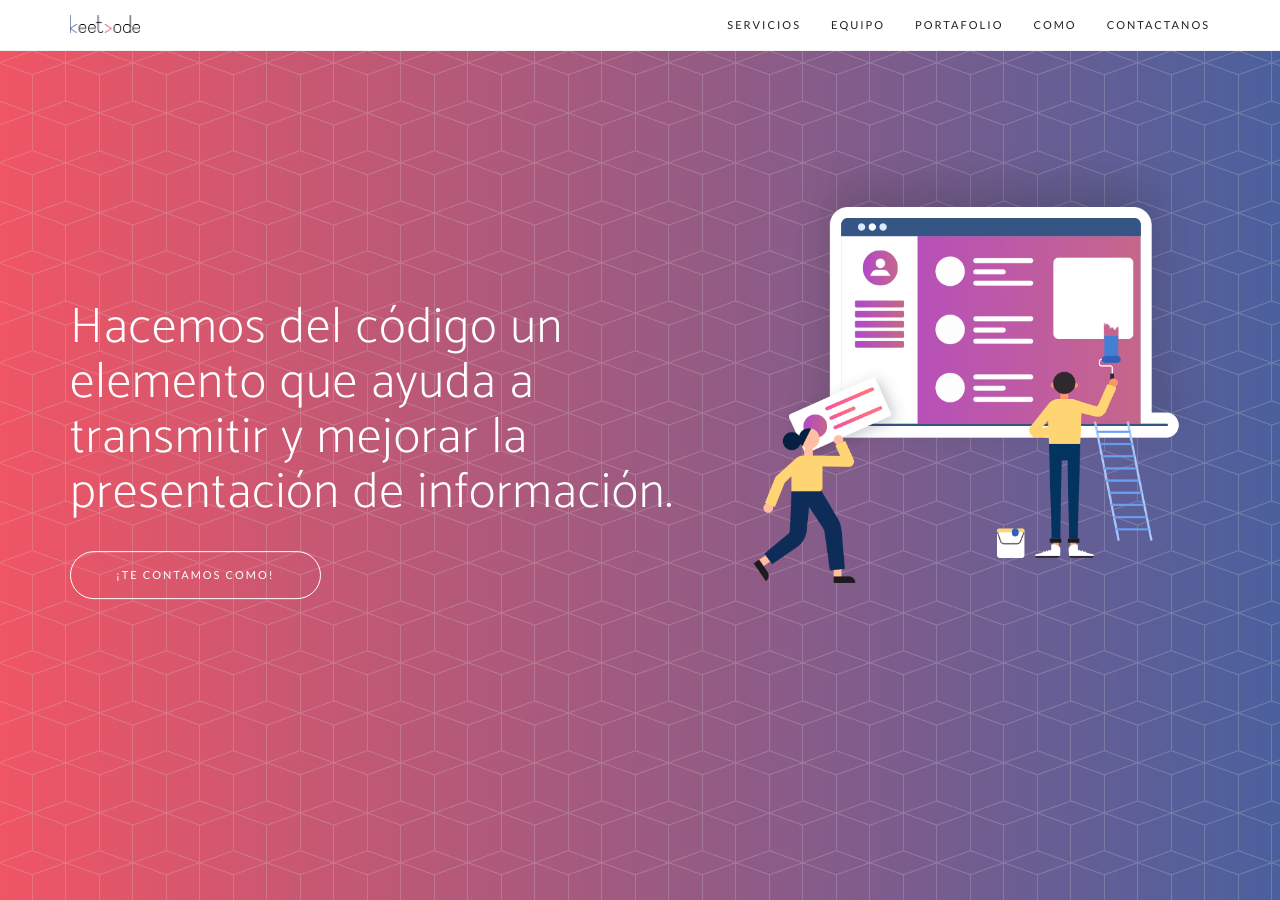
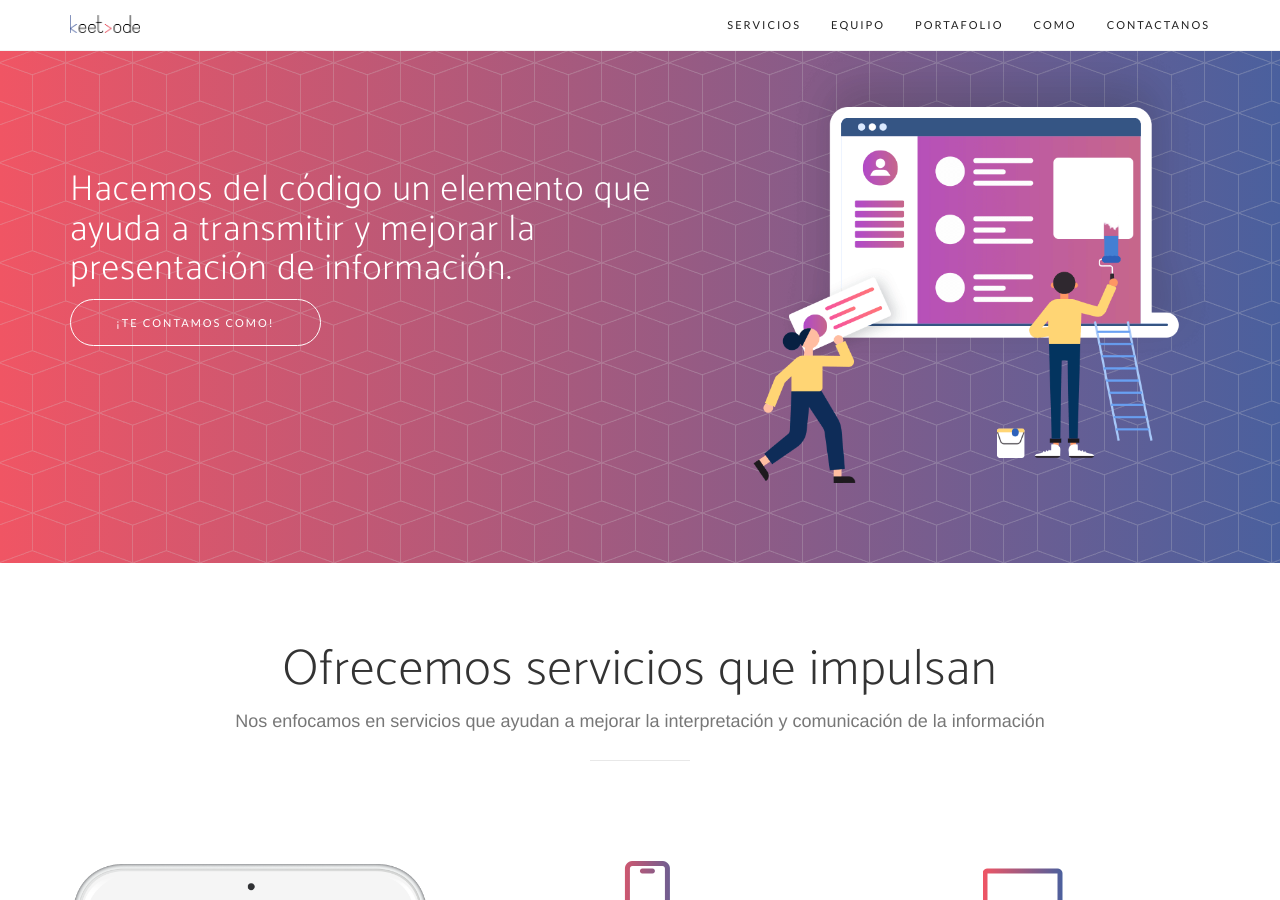
Before and after one commit to keetcode-com/keetcode-com.github.io, a Jekyll site: the page built from index.html, in a window 1280 px wide and 900 px high. Built offline with Jekyll 4.4.1, drawn with Linux system fonts in a browser that asks for light colours; nearby versions of some CDN libraries; some web fonts are replaced; the list of posts is cut into pages by our own code.

Commit message:
Cambios para mejorar la visualización

```diff
--- a/_config.yml
+++ b/_config.yml
@@ -1,5 +1,5 @@
 # Site settings
-title: keet code
+title: keetcode
 email:
 description: A keetcode template for landing pages, portfolio and blogging
 
@@ -21,10 +21,12 @@
     url: https://twitter.com/keetcode
   - title: facebook
     url: https://facebook.com/keet.code.3
-  - title: google-plus
-    url: https://plus.google.com/+keetcode
+  #- title: google-plus
+  #  url: https://plus.google.com/+keetcode
   #- title: github
-  #  url: http://github.com/jekyll
+  #  url: http://github.com/keetcode-com
+  - title: whatsapp
+    url: https://api.whatsapp.com/send?phone=+529671184240&text=Hola
 
 # Build settings
 markdown: kramdown
--- a/_includes/contact.html
+++ b/_includes/contact.html
@@ -5,9 +5,9 @@
         <ul class="list-inline list-social">
             {% for network in site.social %}
             <li class="social-{{ network.title }}">
-                <a href="{{ network.url }}" class="btn-social btn-outline"><i class="fa fa-fw fa-{{ network.title }}"></i></a>
+                <a target="_blank" href="{{ network.url }}" class="btn-social btn-outline"><i class="fa fa-fw fa-{{ network.title }}"></i></a>
             </li>
-        {% endfor %}
+            {% endfor %}
         </ul>
         <!-- <ul class="list-inline list-social">
             <li class="social-twitter">
--- a/_includes/header.html
+++ b/_includes/header.html
@@ -1,16 +1,12 @@
-<header>
+<header style="padding-top: 50px;">
     <div class="container">
-        <div class="row">
-            <div class="col-sm-7">
-                <div class="header-content">
-                    <div class="header-content-inner">
-                        <h1 style="color: white;">Hacemos del código un elemento que ayuda a transmitir y mejorar la presentación de
-                            información.</h1>
-                        <a href="#como" class="btn btn-outline btn-xl page-scroll">¡Te contamos como!</a>
-                    </div>
-                </div>
+        <div class="row" style="padding-bottom:80px;">
+            <div class="col-sm-6 col-md-7" style="padding-top: 100px;">
+                <h1 style="color: white;">Hacemos del código un elemento que ayuda a transmitir y mejorar la presentación de
+                    información.</h1>
+                <a href="#como" class="btn btn-outline btn-xl page-scroll">¡Te contamos como!</a>
             </div>
-            <div style="bottom: -150px;" class="col-sm-5">
+            <div class="col-sm-6 col-md-5">
                 <img src="/img/banner.png" class="img-responsive" alt="">
             </div>
         </div>
--- a/_includes/portfolio.html
+++ b/_includes/portfolio.html
@@ -36,6 +36,7 @@
     <div class="container-fluid">
         <div class="row no-gutter">
             <div class="col-lg-4 col-sm-6">
+                <center>
                     <a class="portfolio-box">
                         <img src="/img/portfolio/ecofronteras.png" class="img-responsive" alt="">
                         <div class="portfolio-box-caption">
@@ -49,8 +50,10 @@
                             </div>
                         </div>
                     </a>
+                </center>
             </div>
             <div class="col-lg-4 col-sm-6">
+                <center>
                     <a href="#" class="portfolio-box">
                         <img src="/img/portfolio/sociedadyambiente.png" class="img-responsive" alt="">
                         <div class="portfolio-box-caption">
@@ -64,8 +67,10 @@
                             </div>
                         </div>
                     </a>
+                </center>
             </div>
             <div class="col-lg-4 col-sm-6">
+                <center>
                     <a href="#" class="portfolio-box">
                         <img src="/img/portfolio/ecosur.png" class="img-responsive" alt="">
                         <div class="portfolio-box-caption">
@@ -79,6 +84,7 @@
                             </div>
                         </div>
                     </a>
+                </center>
             </div>
         </div>
     </div>
--- a/_sass/_base.scss
+++ b/_sass/_base.scss
@@ -230,7 +230,6 @@
 
 @media (min-width: 768px) {
   header {
-    min-height: 100%;
     .header-content {
       text-align: left;
       padding: 0;
@@ -261,12 +260,11 @@
 }
 
 section {
-  padding: 100px 0;
+  padding: 80px 0;
   h2 {
     font-size: 50px;
   }
   &.download {
-    padding: 150px 0;
     position: relative;
     h2 {
       margin-top: 0;
@@ -420,6 +418,12 @@
           background-color: #dd4b39;
           &:hover {
             background-color: #d73925;
+          }
+        }
+        &.social-whatsapp a {
+          background-color: #1bd741;
+          &:hover {
+            background-color: #1bd741;
           }
         }
       }
```
Also changed, not shown: less/new-age.less (+8 -0 lines). Lines whose indentation alone changed are shown as unchanged.
